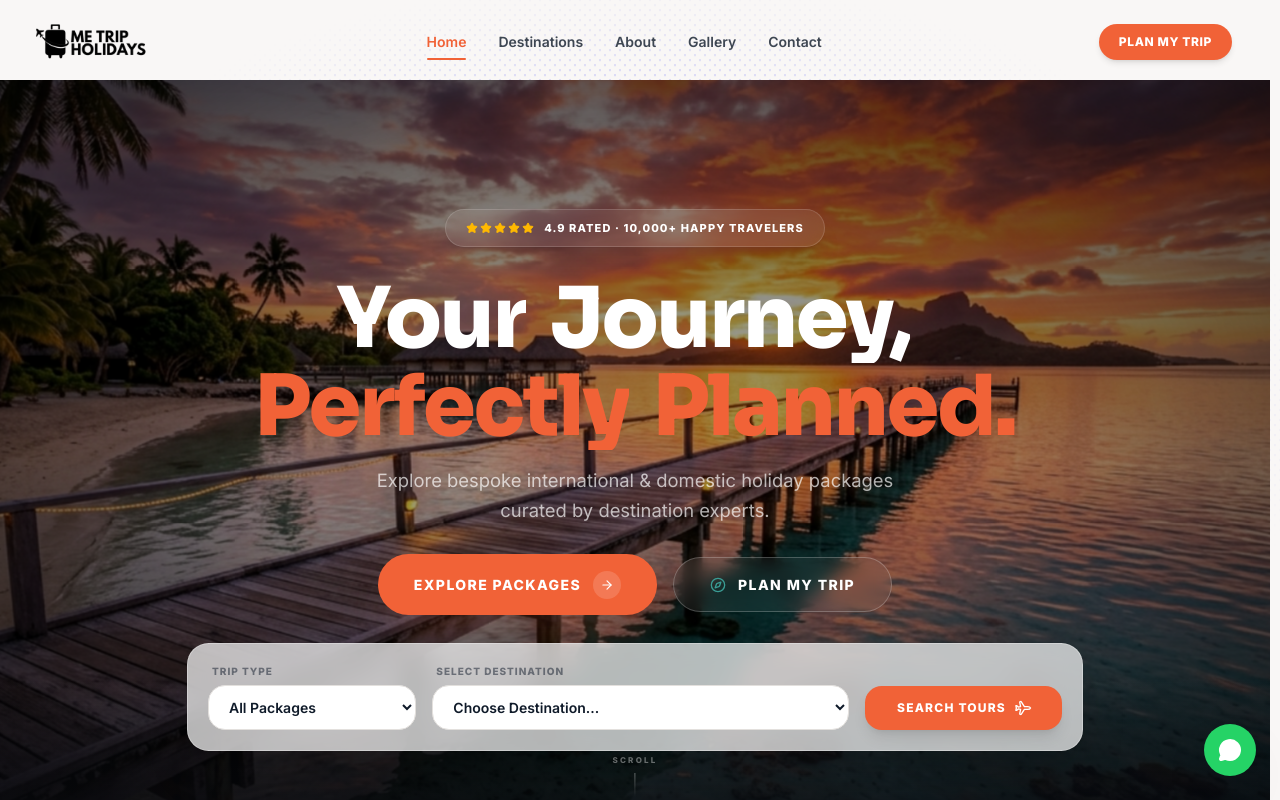
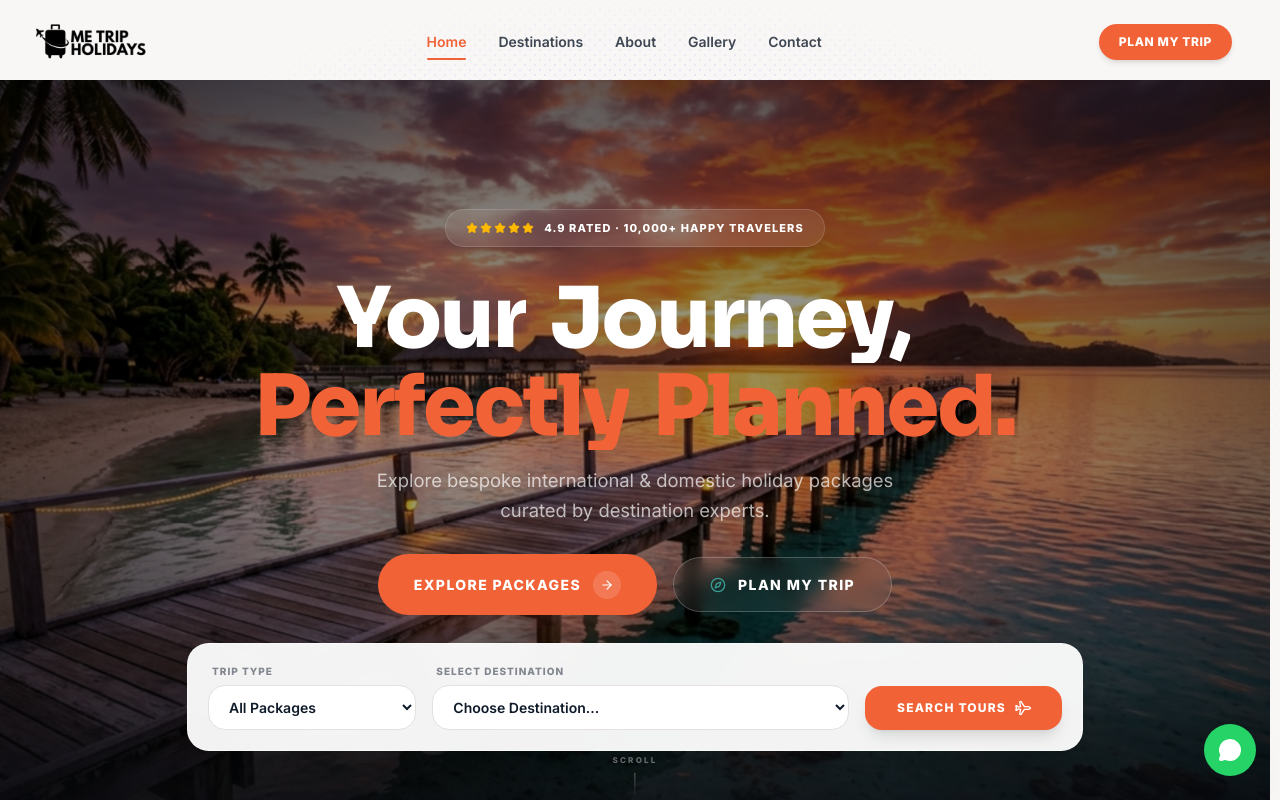
Before and after one commit to hemanthsudhan27-ship-it/me-trip, a Next.js app: page / in a window 1280 px wide. Shown: the top 800 px of the page. Built offline with nearby package versions, Linux system fonts and the light colour scheme.

Commit message:
fix: resolve background pattern overlay and improve package card readability

```diff
--- a/app/globals.css
+++ b/app/globals.css
@@ -156,9 +156,9 @@
     position: fixed;
     inset: 0;
     pointer-events: none;
-    z-index: 0;
+    z-index: -1;
     background-color: #E5E5F7;
-    opacity: 1;
+    opacity: 0.6;
     background: radial-gradient(#444CF7 15%, transparent 16%) 0 0, radial-gradient(#444CF7 15%, transparent 16%) 5px 5px, radial-gradient(#444CF733 15%, transparent 20%) 0 1px, radial-gradient(#444CF733 15%, transparent 20%) 5px 6px;
     background-size: 10px 10px;
     mask-image: radial-gradient(ellipse at center, rgba(0, 0, 0, 0.7) 0%, rgba(0, 0, 0, 0) 75%);
@@ -170,7 +170,7 @@
   }
 
   .dark body::before {
-    opacity: 0.18;
+    opacity: 0.12;
   }
 
   h1, h2, h3, h4, h5, h6 {
@@ -197,7 +197,7 @@
   background: hsl(14 87% 58% / 60%);
 }
 
-/* Dot pattern overlay — apply to opaque white cards/sections */
+/* Dot pattern overlay — subtle enhancement for opaque cards */
 .dot-bg {
   position: relative;
 }
@@ -206,7 +206,7 @@
   position: absolute;
   inset: 0;
   border-radius: inherit;
-  background-image: radial-gradient(circle, hsl(215 15% 45% / 0.10) 1px, transparent 1px);
+  background-image: radial-gradient(circle, hsl(215 15% 45% / 0.04) 1px, transparent 1px);
   background-size: 20px 20px;
   pointer-events: none;
   z-index: 0;
@@ -218,22 +218,22 @@
 
 /* Dark mode: slightly lighter dots on dark cards */
 .dark .dot-bg::before {
-  background-image: radial-gradient(circle, hsl(215 80% 80% / 0.07) 1px, transparent 1px);
+  background-image: radial-gradient(circle, hsl(215 80% 80% / 0.03) 1px, transparent 1px);
 }
 
 
 .glass {
-  background: rgba(255, 255, 255, 0.7);
-  backdrop-filter: blur(12px);
-  -webkit-backdrop-filter: blur(12px);
-  border: 1px solid rgba(255, 255, 255, 0.3);
+  background: rgba(255, 255, 255, 0.95);
+  backdrop-filter: blur(16px);
+  -webkit-backdrop-filter: blur(16px);
+  border: 1px solid rgba(255, 255, 255, 0.4);
 }
 
 .dark .glass {
-  background: rgba(15, 23, 42, 0.7);
-  backdrop-filter: blur(12px);
-  -webkit-backdrop-filter: blur(12px);
-  border: 1px solid rgba(255, 255, 255, 0.05);
+  background: rgba(15, 23, 42, 0.95);
+  backdrop-filter: blur(16px);
+  -webkit-backdrop-filter: blur(16px);
+  border: 1px solid rgba(255, 255, 255, 0.1);
 }
 
 /* Lenis Specific CSS (recommended by Lenis docs) */
--- a/app/page.tsx
+++ b/app/page.tsx
@@ -200,7 +200,7 @@ export default function Home() {
 
                     {/* Info Overlay */}
                     <div className="absolute bottom-2.5 left-2.5 right-2.5 sm:bottom-5 sm:left-5 sm:right-5 text-white space-y-0.5 sm:space-y-1">
-                      <h3 className="font-heading font-extrabold text-xs sm:text-lg leading-tight group-hover:text-primary transition-colors line-clamp-1">
+                      <h3 className="font-heading font-extrabold text-xs sm:text-lg leading-tight text-white group-hover:text-primary transition-colors line-clamp-1">
                         {pkg.name}
                       </h3>
                       <p className="text-[10px] sm:text-xs text-white/70 line-clamp-1">{pkg.description}</p>
@@ -238,7 +238,7 @@ export default function Home() {
 
                     {/* Info Overlay */}
                     <div className="absolute bottom-2.5 left-2.5 right-2.5 sm:bottom-5 sm:left-5 sm:right-5 text-white space-y-0.5 sm:space-y-1">
-                      <h3 className="font-heading font-extrabold text-xs sm:text-lg leading-tight group-hover:text-primary transition-colors line-clamp-1">
+                      <h3 className="font-heading font-extrabold text-xs sm:text-lg leading-tight text-white group-hover:text-primary transition-colors line-clamp-1">
                         {pkg.name}
                       </h3>
                       <p className="text-[10px] sm:text-xs text-white/70 line-clamp-1">{pkg.description}</p>
@@ -276,7 +276,7 @@ export default function Home() {
 
                     {/* Info Overlay */}
                     <div className="absolute bottom-2.5 left-2.5 right-2.5 sm:bottom-5 sm:left-5 sm:right-5 text-white space-y-0.5 sm:space-y-1">
-                      <h3 className="font-heading font-extrabold text-xs sm:text-lg leading-tight group-hover:text-yellow-400 transition-colors line-clamp-1">
+                      <h3 className="font-heading font-extrabold text-xs sm:text-lg leading-tight text-white group-hover:text-yellow-400 transition-colors line-clamp-1">
                         {pkg.name}
                       </h3>
                       <p className="text-[10px] sm:text-xs text-white/70 line-clamp-1">{pkg.description}</p>
```
